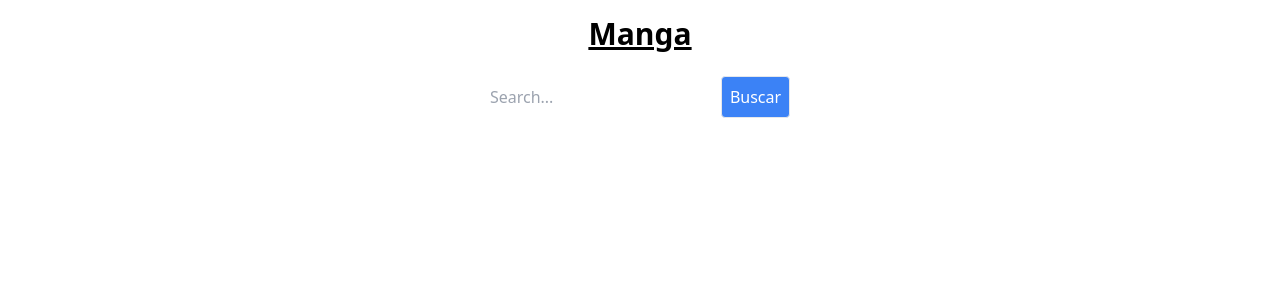
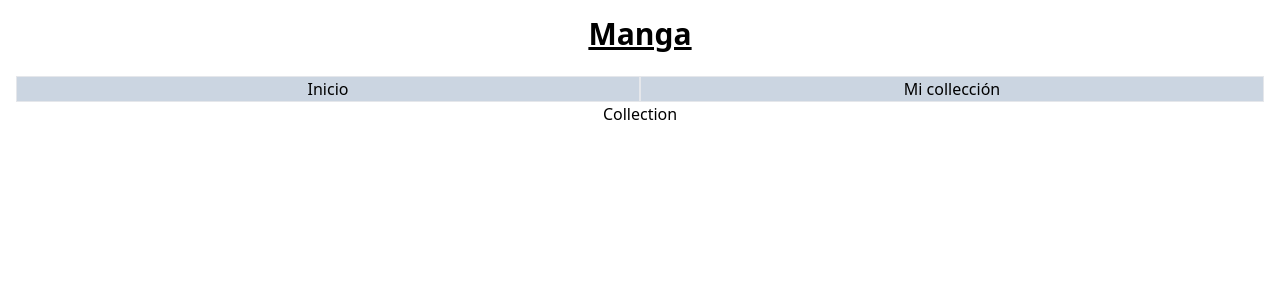
Before and after one commit to Daviichii89/manga-collection, a React (Vite) app: page /collection in a window 1280 px wide. Shown: the top 300 px of the page. Built offline with nearby package versions, Linux system fonts and the light colour scheme.

Commit message:
Create routes, pages components  and a navbar menu

```diff
--- a/src/App.tsx
+++ b/src/App.tsx
@@ -1,16 +1,33 @@
-import MangaList from './components/MangaList'
-import SearchComponent from './components/SearchComponent'
+import { BrowserRouter, Routes, Route, Link } from "react-router-dom";
+import Home from "./pages/Home";
+import Collection from "./pages/Collection";
 
 function App() {
   return (
-    <main className='min-h-screen text-center p-4'>
-      <h1 className='text-3xl font-bold underline mb-6'>
-        Manga
-      </h1>
-      <SearchComponent />
-      <MangaList />
+    <main className="min-h-screen text-center p-4">
+      <h1 className="text-3xl font-bold underline mb-6">Manga</h1>
+      <BrowserRouter>
+        <nav className="flex justify-evenly">
+          <Link
+            to="/"
+            className="border w-full bg-slate-300 hover:bg-slate-100"
+          >
+            Inicio
+          </Link>
+          <Link
+            to="/collection"
+            className="border w-full bg-slate-300 hover:bg-slate-100"
+          >
+            Mi collección
+          </Link>
+        </nav>
+        <Routes>
+          <Route path="/" element={<Home />} />
+          <Route path="/collection" element={<Collection />} />
+        </Routes>
+      </BrowserRouter>
     </main>
-  )
+  );
 }
 
-export default App
+export default App;
--- /dev/null
+++ b/src/pages/Collection.tsx
@@ -0,0 +1,5 @@
+const Collection = () => {
+  return <div>Collection</div>;
+};
+
+export default Collection;
--- /dev/null
+++ b/src/pages/Home.tsx
@@ -0,0 +1,13 @@
+import SearchComponent from "../components/SearchComponent";
+import MangaList from "../components/MangaList";
+
+const Home = () => {
+  return (
+    <>
+      <SearchComponent />
+      <MangaList />
+    </>
+  );
+};
+
+export default Home;
```
